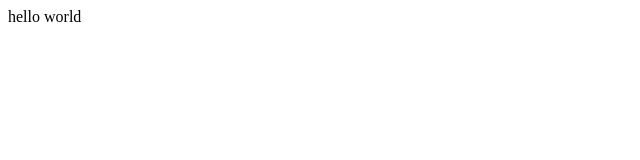
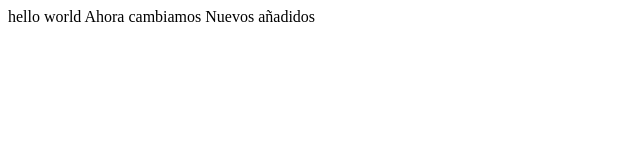
Before and after one commit to ChusL/tercero, a plain HTML site: page index.html in a window 1280 px wide. Shown: the whole page, without its empty margins (0-640 px from the left). Drawn offline with Linux system fonts and the light colour scheme.

Commit message:
nuevos líneas

```diff
--- a/index.html
+++ b/index.html
@@ -5,5 +5,7 @@
     </Head>
     <Body>
         hello world
+        Ahora cambiamos
+        Nuevos añadidos
     </Body>
 </html>
```
